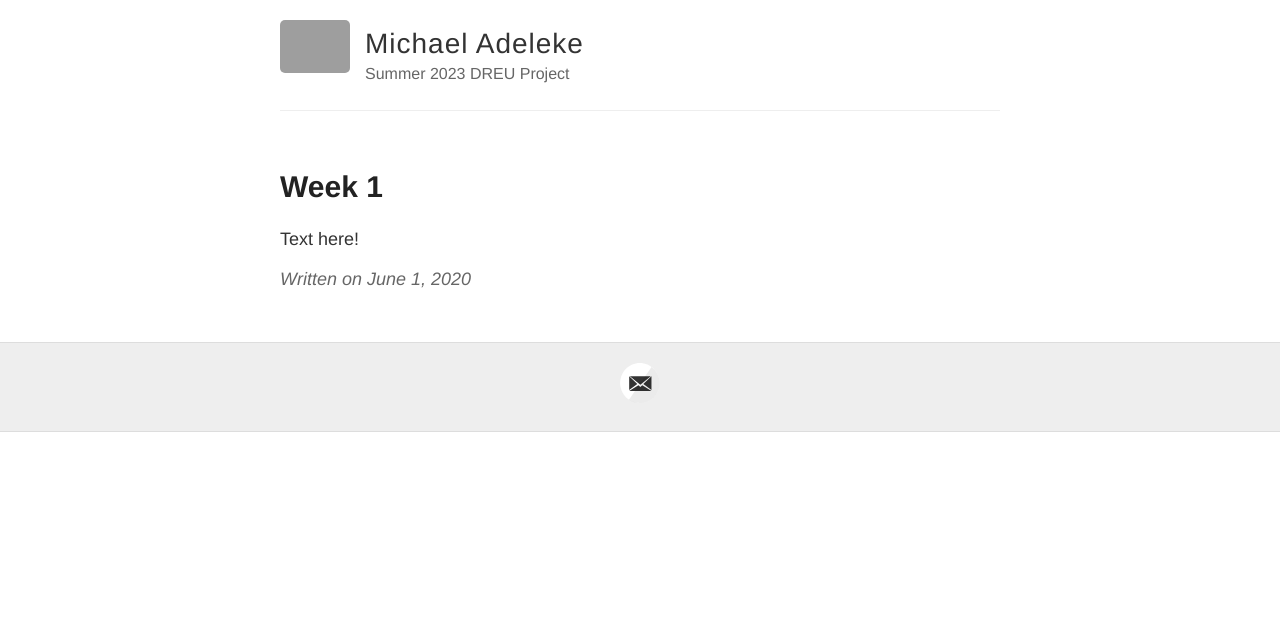
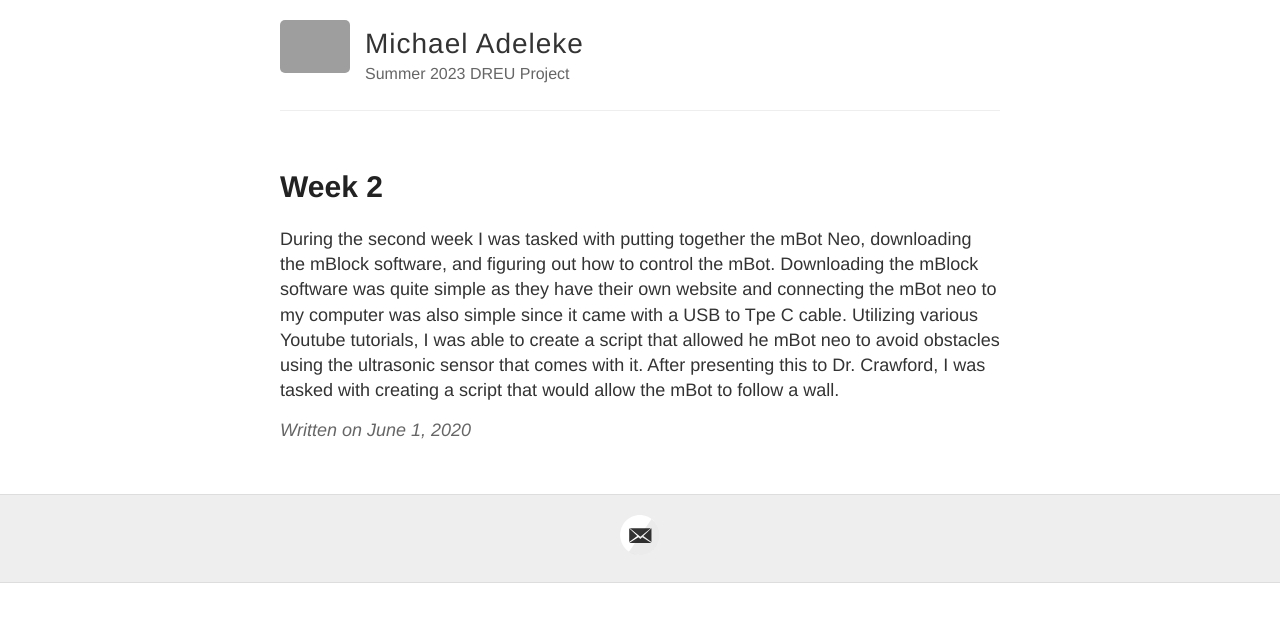
Before and after one commit to michaeladeleke1/michaeladeleke1.github.io, a Jekyll site: the page built from _posts/2020-06-01-week2.md, in a window 1280 px wide. Shown: the top 622 px of the page. Built offline with Jekyll 4.4.1, drawn with Linux system fonts in a browser that asks for light colours; grey boxes are pictures that could not be loaded.

Commit message:
2020-06-01-week2.md

```diff
--- a/_posts/2020-06-01-week2.md
+++ b/_posts/2020-06-01-week2.md
@@ -1,6 +1,6 @@
 ---
 layout: post
-title: Week 1
+title: Week 2
 ---
 
-Text here!
+During the second week I was tasked with putting together the mBot Neo, downloading the mBlock software, and figuring out how to control the mBot. Downloading the mBlock software was quite simple as they have their own website and connecting the mBot neo to my computer was also simple since it came with a USB to Tpe C cable. Utilizing various Youtube tutorials, I was able to create a script that allowed he mBot neo to avoid obstacles using the ultrasonic sensor that comes with it. After presenting this to Dr. Crawford, I was tasked with creating a script that would allow the mBot to follow a wall.
```
